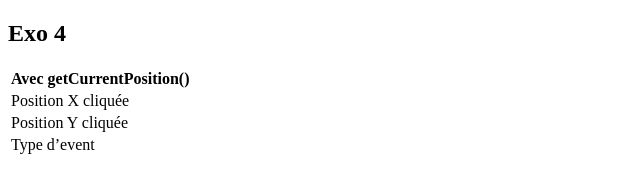
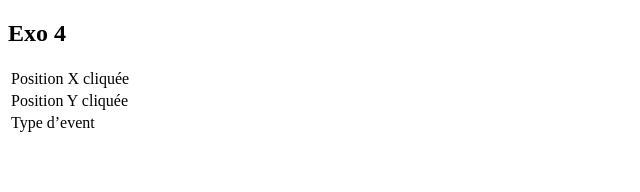
Before and after one commit to MatisseMoni/MatisseMoni.github.io, a plain HTML site: page CartoTD1/Exo4.html in a window 1280 px wide. Shown: the whole page, without its empty margins (0-640 px from the left). Drawn offline with nearby package versions, Linux system fonts and the light colour scheme.

Commit message:
last TD1

```diff
--- a/CartoTD1/Exo4.html
+++ b/CartoTD1/Exo4.html
@@ -9,11 +9,6 @@
 <body>
     <h2>Exo 4</h2>
     <table>
-        <thead>
-            <tr>
-                <th colspan="2">Avec getCurrentPosition()</th>
-            </tr>
-        </thead>
         <tbody>
             <tr>
                 <td>Position X cliquée</td>
```
